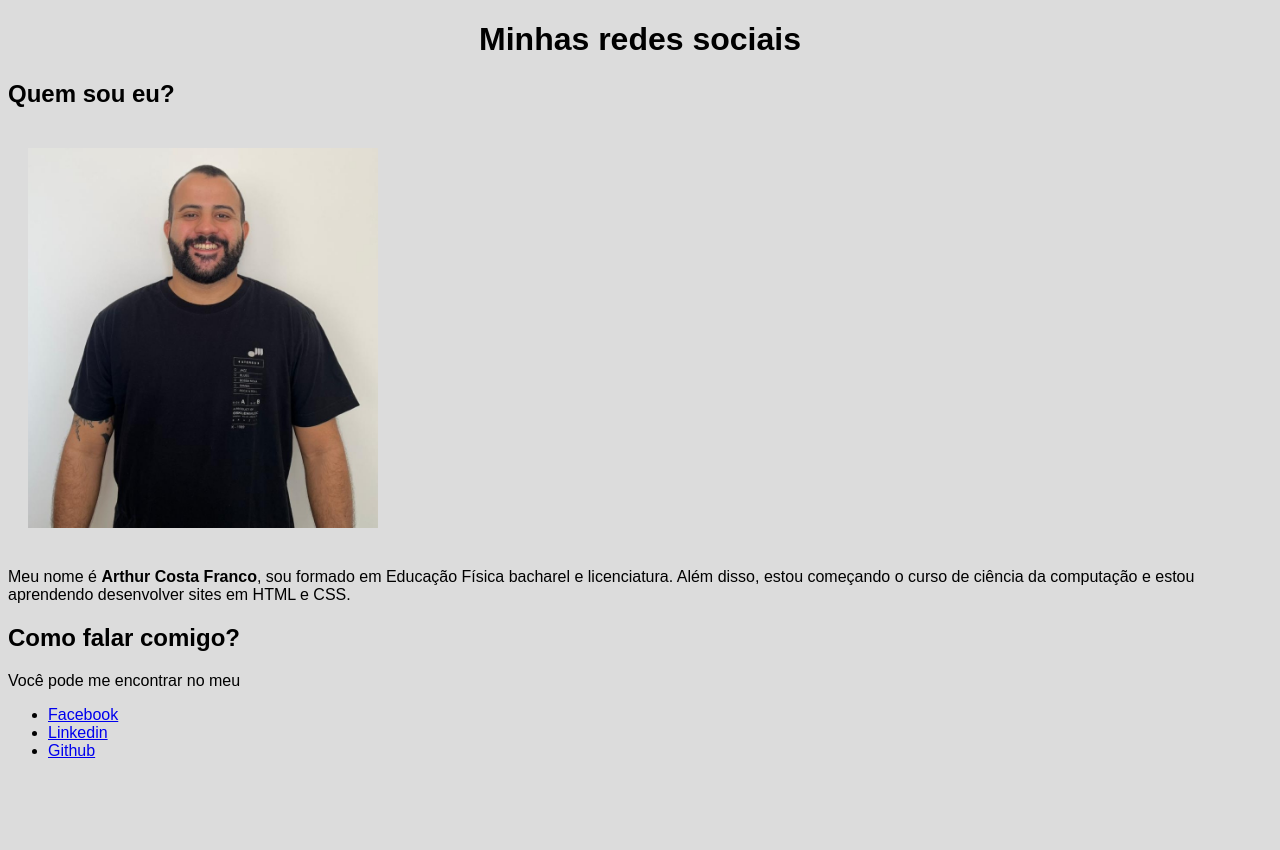
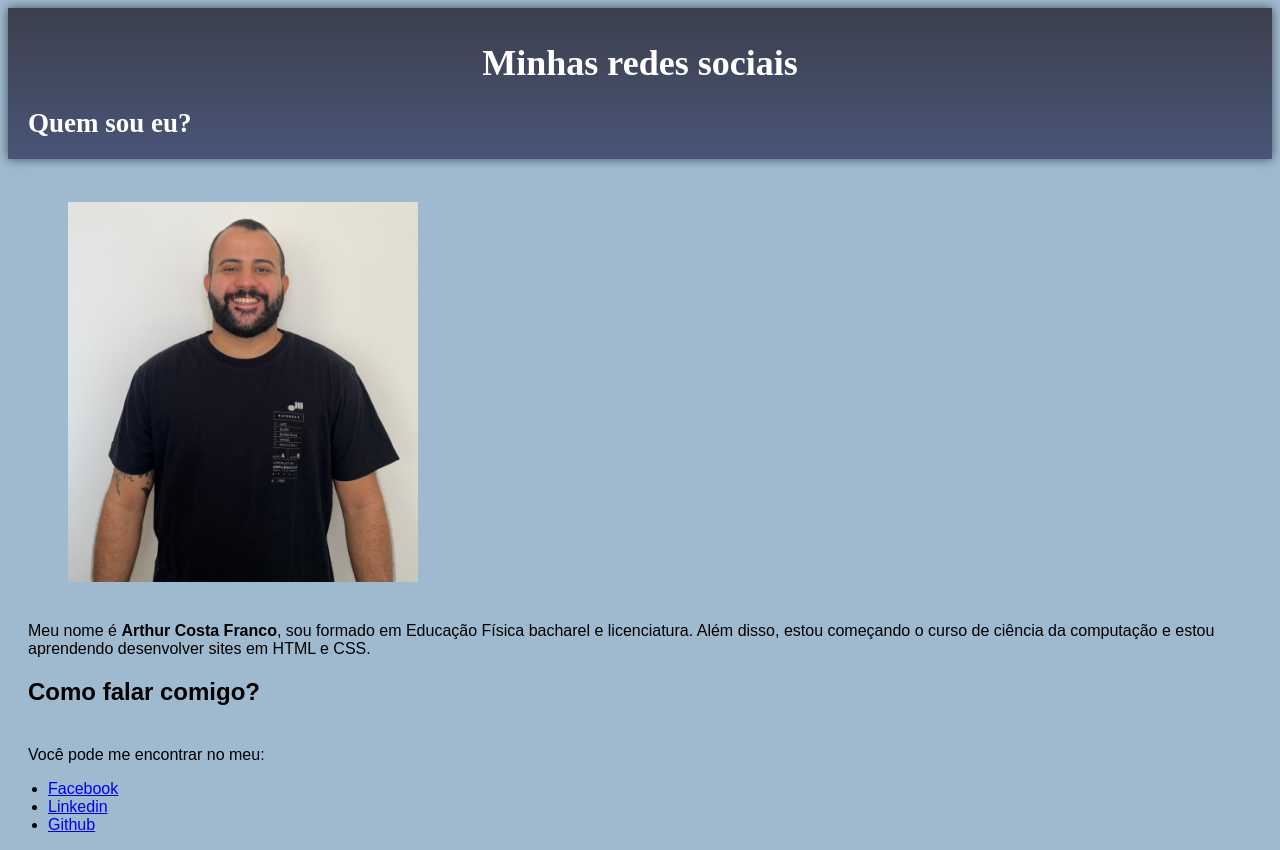
Before and after one commit to arthurcfranco/html-css, a plain HTML site: page desafios/desafio modulo 1/arthurfranco.html in a window 1280 px wide. Before the commit the page ends 800 px from the top, so only its background shows below. Drawn offline with Linux system fonts and the light colour scheme; a web font is replaced by a local one.

Commit message:
atualização css
site com redes sociais

```diff
--- a/desafios/desafio modulo 1/arthurfranco.html
+++ b/desafios/desafio modulo 1/arthurfranco.html
@@ -7,18 +7,23 @@
     <link rel="stylesheet" href="style.css">
 </head>
 <body>
+    <header>
         <h1>Minhas redes sociais</h1>
         <h2>Quem sou eu?</h2>
-        <img src="fotoperfil.jpg" alt="foto de perfil">
+    </header>
+        <body>
+            <picture><img src="fotoperfil.jpg" alt="foto de perfil"></picture>
                 <p> Meu nome é <strong>Arthur Costa Franco</strong>, sou formado em Educação Física bacharel e licenciatura. Além disso, estou começando o curso de ciência da computação e estou aprendendo desenvolver sites em HTML e CSS.</p>
-
+        </body>
+    <footer>
         <h2>Como falar comigo?</h2>
-            <p>Você pode me encontrar no meu</p>
+                <p>Você pode me encontrar no meu: </p>
                      <ul>
                <li><a href="https://www.facebook.com/arthur.franco.56" target="_blank">Facebook</a></li>
                 <li><a href="https://www.linkedin.com/in/arthur-franco-588614355/" target="_blank">Linkedin</a></li>
                 <li><a href="https://github.com/arthurcfranco" target="_blank"> Github </a></li>
             </ul>
+    </footer>
 
 
 </body>
--- a/desafios/desafio modulo 1/style.css
+++ b/desafios/desafio modulo 1/style.css
@@ -1,11 +1,40 @@
 @charset "UTF-8";
+
+@import url('https://fonts.googleapis.com/css2?family=Kite+One&display=swap');
+
+:root {
+    --cor0: #395ECD;
+    --cor1: #495578;
+    --cor2: #3C404D;
+    --cor3: #485FA2;
+}
 
 body {
     font-family: Arial, Helvetica, sans-serif;
-    background-color: gainsboro;
+    background-color: #9FBACF;
 }
+
+header {
+    background-image: linear-gradient(to bottom, var(--cor2), var(--cor1));
+    padding-top: 10px;
+    color: white;
+    box-shadow: 0px 0px 10px rgba(0, 0, 0, 0.589);
+    font-family: "Kite One";
+    font-size: large;
+}
+ picture {
+    padding-left: 40px;
+ }
+ p {
+    padding-left: 20px;
+ }
 h1 {
     text-align: center;
+}
+
+h2 {
+    padding-bottom: 20px;
+    padding-left: 20px;
 }
 
 
```
Lines whose indentation alone changed are shown as unchanged.
